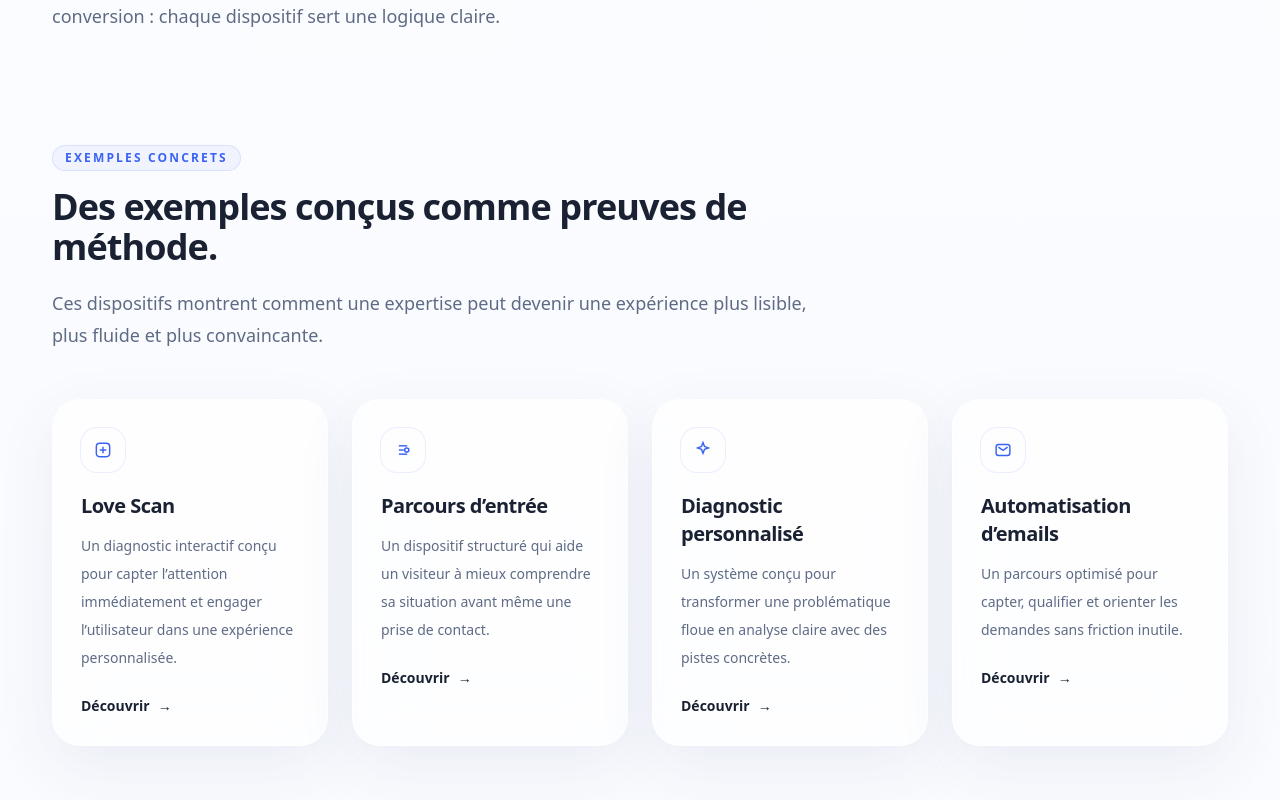
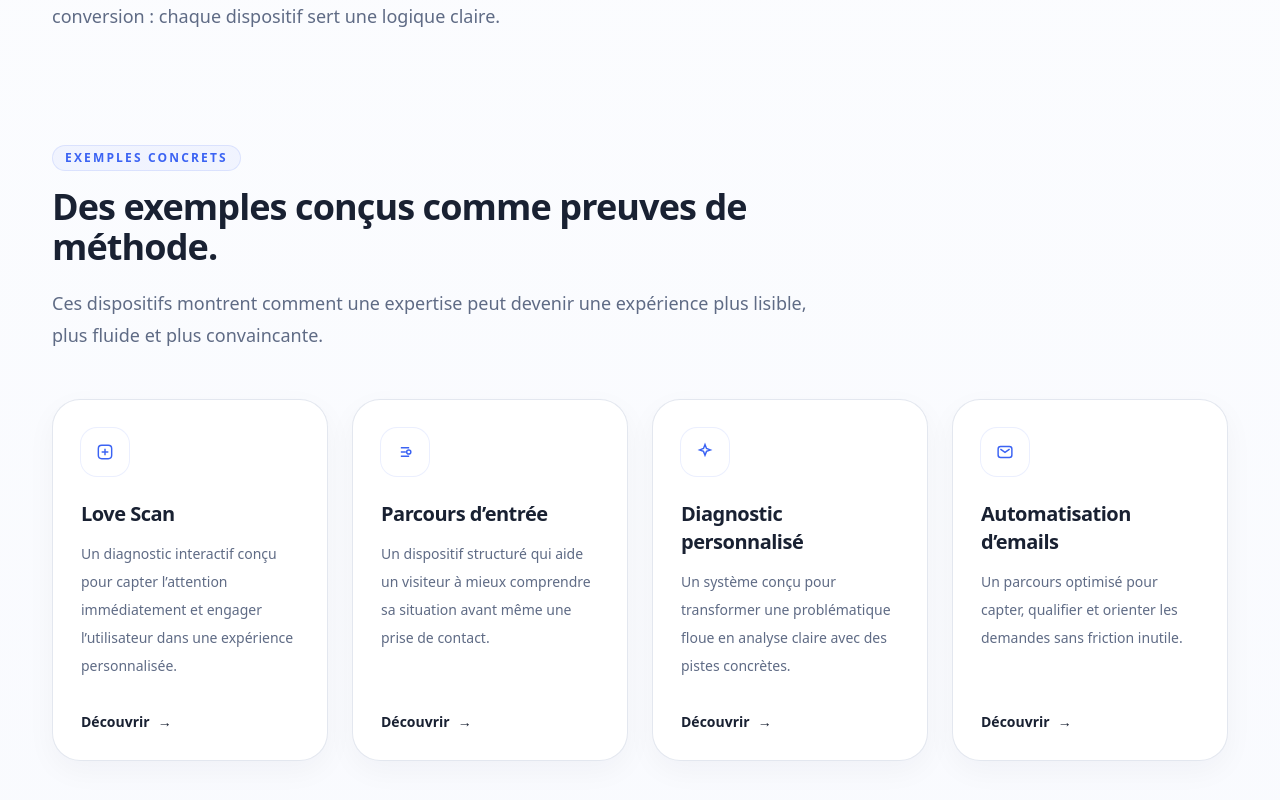
Before and after one commit to arnaudcrestey/portail-site-vitrine, a Next.js app: page / in a window 1280 px wide. Shown: the part 1950-2750 px from the top of the page. Built offline with nearby package versions, Linux system fonts and the light colour scheme.

Commit message:
Update cards.tsx

```diff
--- a/components/cards.tsx
+++ b/components/cards.tsx
@@ -11,8 +11,11 @@ export function UniverseCardView({ item }: { item: UniverseCard }) {
       <div className={`absolute inset-0 bg-gradient-to-br ${item.accent}`} />
       <div className="relative flex h-full flex-col">
         <span className="section-eyebrow w-fit bg-white/70">{item.audience}</span>
+
         <h3 className="mt-6 text-2xl font-semibold text-ink">{item.title}</h3>
+
         <p className="mt-4 max-w-md text-base leading-7 text-slate">{item.description}</p>
+
         <Link
           href={item.href}
           className="mt-8 inline-flex items-center gap-2 text-sm font-semibold text-ink transition duration-300 ease-premium group-hover:translate-x-1 group-hover:text-primary"
@@ -27,17 +30,33 @@ export function UniverseCardView({ item }: { item: UniverseCard }) {
 
 export function DeviceCard({ item }: { item: DeviceExample }) {
   return (
-    <Surface className="h-full p-7">
-      <div className="flex h-11 w-11 items-center justify-center rounded-2xl bg-primary/8 ring-1 ring-primary/10">
-        <DeviceIcon type={item.icon} />
-      </div>
-      <h3 className="mt-5 text-xl font-semibold text-ink">{item.title}</h3>
-      <p className="mt-3 text-sm leading-7 text-slate">{item.description}</p>
-      <Link href="/concepts" className="mt-6 inline-flex items-center gap-2 text-sm font-semibold text-ink transition hover:text-primary">
-        Découvrir
-        <span aria-hidden="true">→</span>
-      </Link>
-    </Surface>
+    <Link href="/concepts" className="block h-full">
+      <Surface className="group relative flex h-full flex-col justify-between overflow-hidden rounded-[28px] border border-line bg-white p-7 shadow-[0_10px_30px_rgba(15,23,42,0.04)] transition-all duration-300 ease-premium hover:-translate-y-1 hover:shadow-[0_20px_60px_rgba(15,23,42,0.08)]">
+        <div className="absolute -top-10 left-1/2 h-32 w-32 -translate-x-1/2 rounded-full bg-primary/10 blur-3xl opacity-0 transition duration-300 group-hover:opacity-100" />
+
+        <div className="relative">
+          <div className="flex h-12 w-12 items-center justify-center rounded-2xl bg-primary/8 ring-1 ring-primary/10 transition duration-300 group-hover:bg-primary/12 group-hover:ring-primary/20">
+            <DeviceIcon type={item.icon} />
+          </div>
+
+          <h3 className="mt-6 text-xl font-semibold text-ink transition duration-300 group-hover:text-primary">
+            {item.title}
+          </h3>
+
+          <p className="mt-3 text-sm leading-7 text-slate">{item.description}</p>
+        </div>
+
+        <div className="relative mt-8 inline-flex items-center gap-2 text-sm font-semibold text-ink transition duration-300 group-hover:text-primary">
+          Découvrir
+          <span
+            aria-hidden="true"
+            className="transition duration-300 group-hover:translate-x-1"
+          >
+            →
+          </span>
+        </div>
+      </Surface>
+    </Link>
   );
 }
 
@@ -53,13 +72,17 @@ export function ProjectShowcaseCard({ project }: { project: ProjectCard }) {
           sizes="(min-width: 1024px) 33vw, (min-width: 768px) 50vw, 100vw"
           className="transition duration-500 ease-premium group-hover:scale-[1.02]"
         />
+
         <div className="absolute left-5 top-5 rounded-full border border-white/80 bg-white/82 px-3 py-1 text-xs font-semibold tracking-[0.18em] text-ink backdrop-blur">
           {project.number}
         </div>
       </div>
+
       <div className="p-6 sm:p-7">
         <h3 className="text-xl font-semibold text-ink">{project.title}</h3>
+
         <p className="mt-3 text-sm leading-7 text-slate">{project.description}</p>
+
         <Link
           href={project.href}
           className="mt-6 inline-flex items-center gap-2 text-sm font-semibold text-ink transition duration-300 ease-premium group-hover:text-primary"
@@ -78,7 +101,9 @@ export function ReserveConceptCard({ concept }: { concept: ReserveConcept }) {
       <span className="inline-flex rounded-full border border-secondary/14 bg-secondary/8 px-3 py-1 text-[11px] font-semibold uppercase tracking-[0.18em] text-secondary">
         Concept en réserve
       </span>
+
       <h3 className="mt-5 text-xl font-semibold text-ink">{concept.title}</h3>
+
       <p className="mt-3 text-sm leading-7 text-slate">{concept.description}</p>
     </Surface>
   );
```
